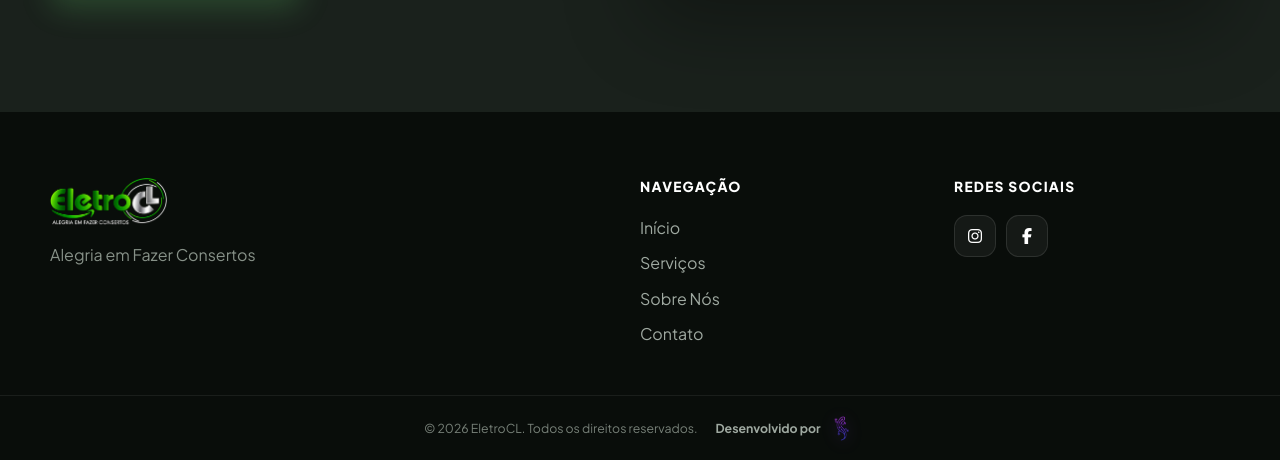
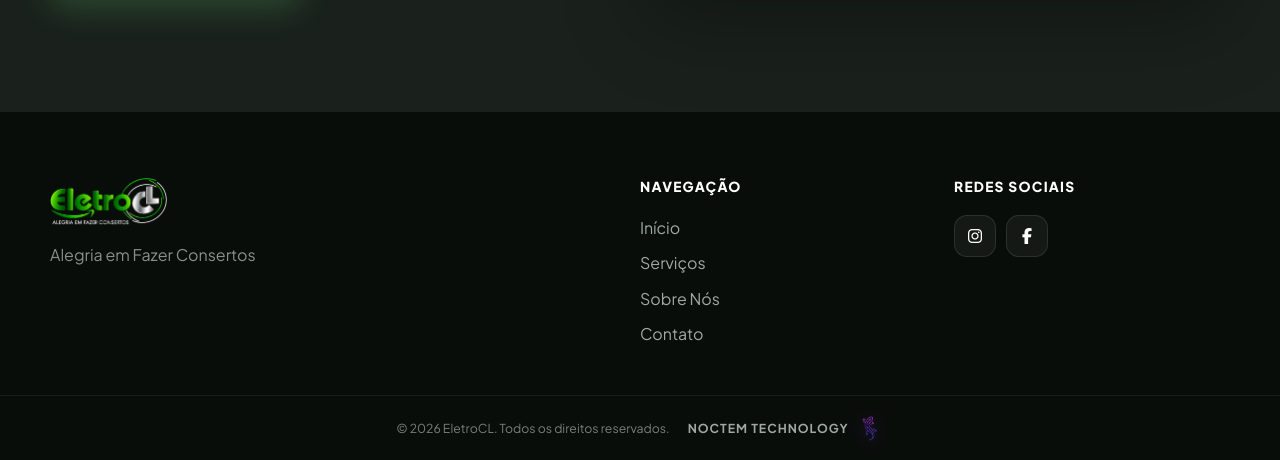
Before and after one commit to SalamandraZeru/Eletro-CL-page, a website built with Vite: page index.html in a window 1280 px wide. Shown: the part 4895-5355 px from the top of the page. Built offline with nearby package versions, Linux system fonts and the light colour scheme.

Commit message:
fix: label Noctem Technology in footer

```diff
--- a/css/style.css
+++ b/css/style.css
@@ -289,6 +289,7 @@ button, a { -webkit-tap-highlight-color: transparent; }
 .footer__bottom { padding: 18px 0; border-top: 1px solid rgba(255,255,255,.07); color: #778078; font-size: .77rem; text-align: center; }
 .footer__bottom .container { display: flex; flex-wrap: wrap; align-items: center; justify-content: center; gap: 8px 18px; }
 .footer__noctem { display: inline-flex; align-items: center; gap: 7px; color: #9fa9a1; font-weight: 700; transition: color var(--ease), transform var(--ease); }
+.footer__noctem span { letter-spacing: .08em; }
 .footer__noctem img { width: 28px; height: 28px; object-fit: contain; filter: drop-shadow(0 3px 8px rgba(170, 77, 255, .32)); }
 .footer__noctem:hover { color: #d0a6ff; transform: translateY(-2px); }
 
--- a/index.html
+++ b/index.html
@@ -413,8 +413,8 @@
         <div class="footer__bottom">
             <div class="container">
                 <p>&copy; <span id="current-year">2026</span> EletroCL. Todos os direitos reservados.</p>
-                <a class="footer__noctem" href="https://noctem.agency" target="_blank" rel="noopener noreferrer" aria-label="Desenvolvido pela Noctem — abrir noctem.agency">
-                    <span>Desenvolvido por</span>
+                <a class="footer__noctem" href="https://noctem.agency" target="_blank" rel="noopener noreferrer" aria-label="Noctem Technology — abrir noctem.agency">
+                    <span>NOCTEM TECHNOLOGY</span>
                     <img src="/assets/noctem-logo.png" alt="Noctem" width="36" height="36" loading="lazy">
                 </a>
             </div>
```
